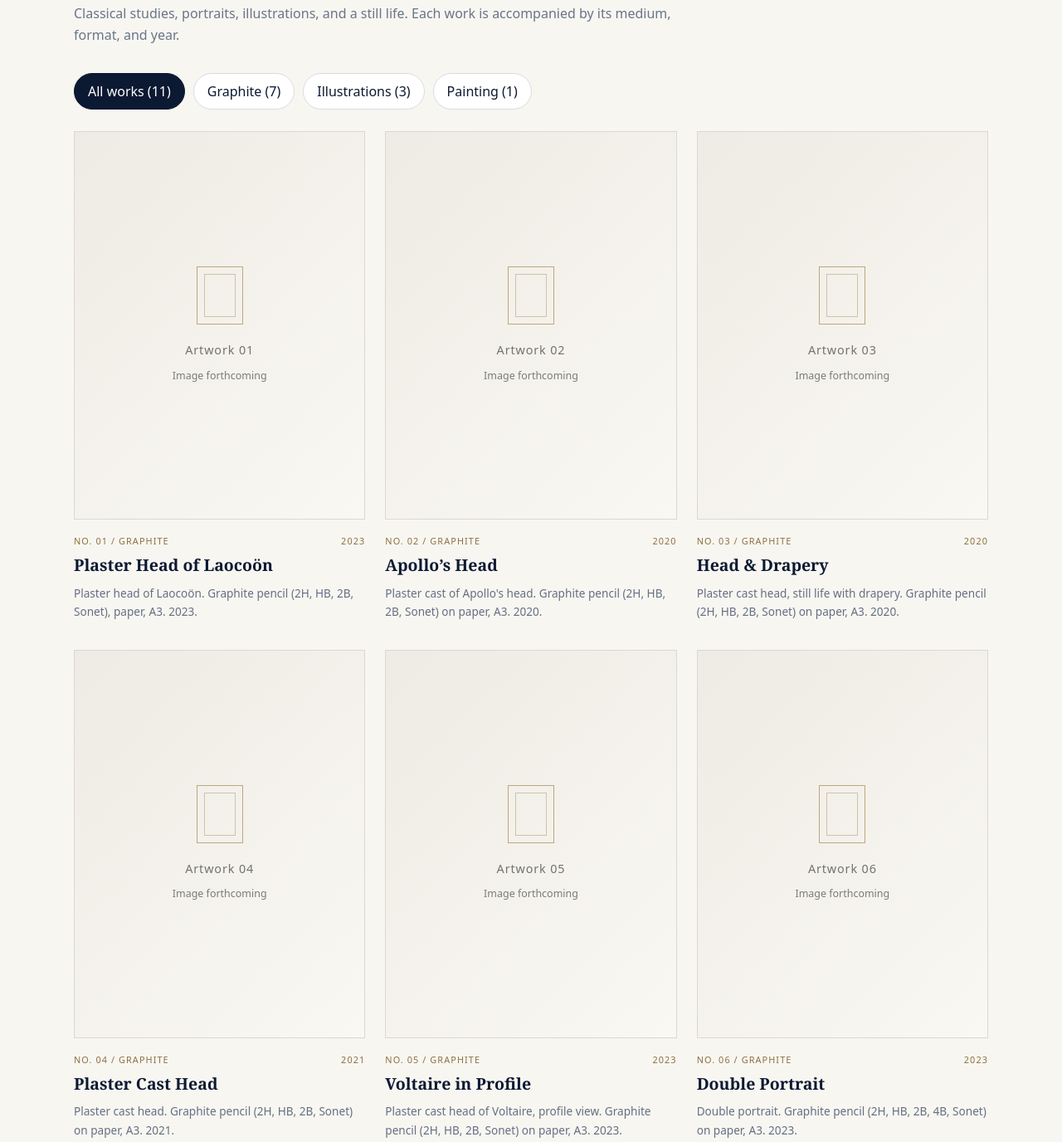
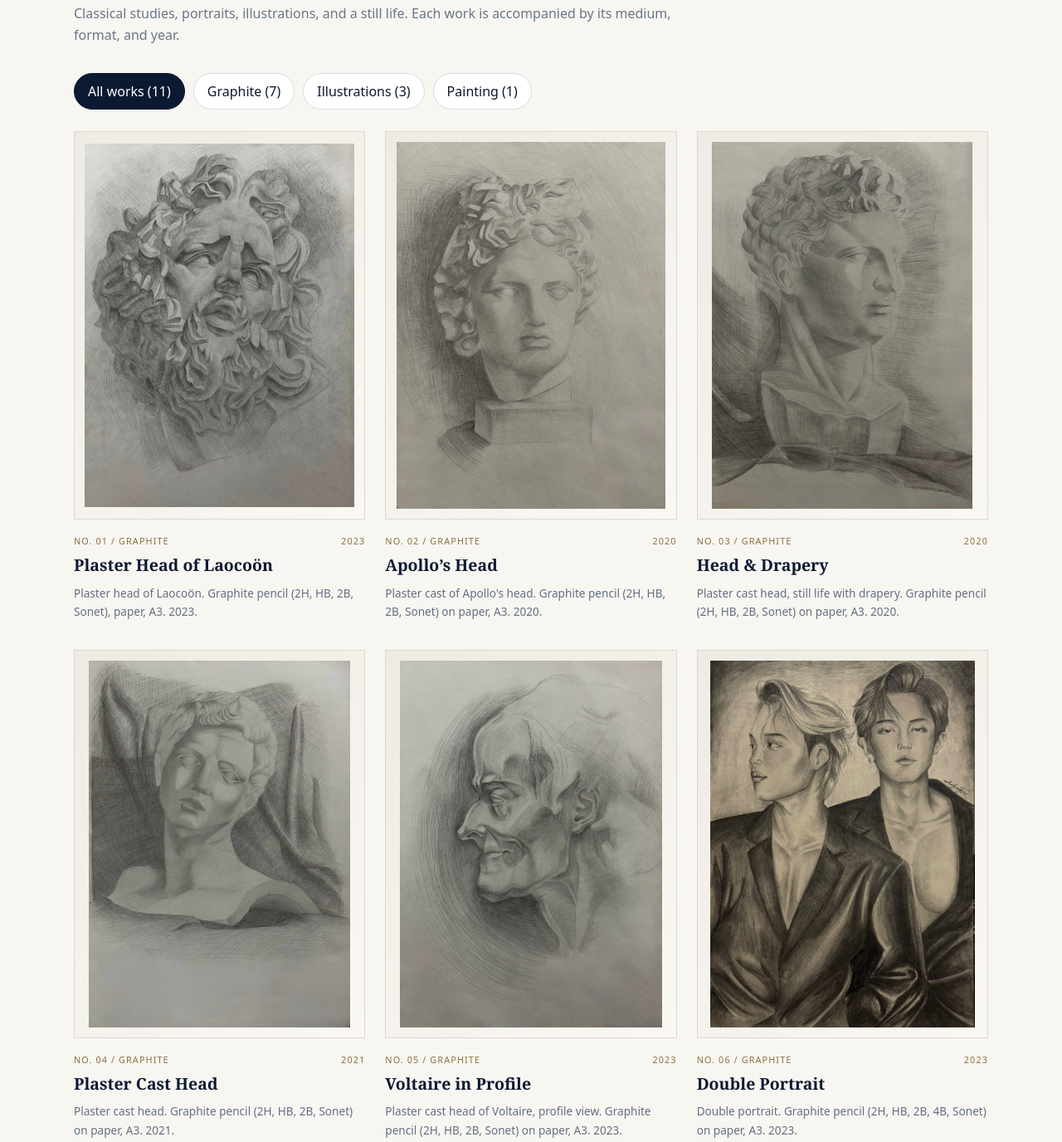
Before and after one commit to yorqinovshoxjaxon0605-del/aziza-gks, a plain HTML site: page index.html in a window 1280 px wide. Shown: the part 2057-3433 px from the top of the page at 83% size. Drawn offline with Linux system fonts and the light colour scheme.

Commit message:
Update artwork image sources in index.html

```diff
--- a/index.html
+++ b/index.html
@@ -88,42 +88,42 @@ Artwork 08's pencil grade 2HB and artwork 11's dimensions without units are reta
 </div><div class="art-grid"><!-- ARTWORK 01: place images/artwork-01.jpg beside this HTML's images folder; change src if using PNG/WebP. -->
 <figure class="artwork" data-category="graphite">
 <button class="media-preview" type="button" disabled aria-label="View Plaster Head of Laocoön">
-<img src="images/artwork-01.jpg" alt="Plaster Head of Laocoön" loading="lazy" decoding="async" hidden>
+<img src="plaster head.jpg" alt="Plaster Head of Laocoön" loading="lazy" decoding="async" hidden>
 <span class="media-placeholder"><span class="frame-mark" aria-hidden="true"></span><strong>Artwork 01</strong><small>Image forthcoming</small></span>
 <span class="view-label" aria-hidden="true">View image ↗</span></button>
 <figcaption><div class="work-meta"><span>NO. 01 / graphite</span><span>2023</span></div><h3>Plaster Head of Laocoön</h3><p>Plaster head of Laocoön. Graphite pencil (2H, HB, 2B, Sonet), paper, A3. 2023.</p></figcaption></figure>
 <!-- ARTWORK 02: place images/artwork-02.jpg beside this HTML's images folder; change src if using PNG/WebP. -->
 <figure class="artwork" data-category="graphite">
 <button class="media-preview" type="button" disabled aria-label="View Apollo’s Head">
-<img src="images/artwork-02.jpg" alt="Apollo’s Head" loading="lazy" decoding="async" hidden>
+<img src="plaster head of apollo.jpg" alt="Apollo’s Head" loading="lazy" decoding="async" hidden>
 <span class="media-placeholder"><span class="frame-mark" aria-hidden="true"></span><strong>Artwork 02</strong><small>Image forthcoming</small></span>
 <span class="view-label" aria-hidden="true">View image ↗</span></button>
 <figcaption><div class="work-meta"><span>NO. 02 / graphite</span><span>2020</span></div><h3>Apollo’s Head</h3><p>Plaster cast of Apollo&#x27;s head. Graphite pencil (2H, HB, 2B, Sonet) on paper, A3. 2020.</p></figcaption></figure>
 <!-- ARTWORK 03: place images/artwork-03.jpg beside this HTML's images folder; change src if using PNG/WebP. -->
 <figure class="artwork" data-category="graphite">
 <button class="media-preview" type="button" disabled aria-label="View Head &amp; Drapery">
-<img src="images/artwork-03.jpg" alt="Head &amp; Drapery" loading="lazy" decoding="async" hidden>
+<img src="drapery.jpg" alt="Head &amp; Drapery" loading="lazy" decoding="async" hidden>
 <span class="media-placeholder"><span class="frame-mark" aria-hidden="true"></span><strong>Artwork 03</strong><small>Image forthcoming</small></span>
 <span class="view-label" aria-hidden="true">View image ↗</span></button>
 <figcaption><div class="work-meta"><span>NO. 03 / graphite</span><span>2020</span></div><h3>Head &amp; Drapery</h3><p>Plaster cast head, still life with drapery. Graphite pencil (2H, HB, 2B, Sonet) on paper, A3. 2020.</p></figcaption></figure>
 <!-- ARTWORK 04: place images/artwork-04.jpg beside this HTML's images folder; change src if using PNG/WebP. -->
 <figure class="artwork" data-category="graphite">
 <button class="media-preview" type="button" disabled aria-label="View Plaster Cast Head">
-<img src="images/artwork-04.jpg" alt="Plaster Cast Head" loading="lazy" decoding="async" hidden>
+<img src="plaster cast head.jpg" alt="Plaster Cast Head" loading="lazy" decoding="async" hidden>
 <span class="media-placeholder"><span class="frame-mark" aria-hidden="true"></span><strong>Artwork 04</strong><small>Image forthcoming</small></span>
 <span class="view-label" aria-hidden="true">View image ↗</span></button>
 <figcaption><div class="work-meta"><span>NO. 04 / graphite</span><span>2021</span></div><h3>Plaster Cast Head</h3><p>Plaster cast head. Graphite pencil (2H, HB, 2B, Sonet) on paper, A3. 2021.</p></figcaption></figure>
 <!-- ARTWORK 05: place images/artwork-05.jpg beside this HTML's images folder; change src if using PNG/WebP. -->
 <figure class="artwork" data-category="graphite">
 <button class="media-preview" type="button" disabled aria-label="View Voltaire in Profile">
-<img src="images/artwork-05.jpg" alt="Voltaire in Profile" loading="lazy" decoding="async" hidden>
+<img src="voltaire.jpg" alt="Voltaire in Profile" loading="lazy" decoding="async" hidden>
 <span class="media-placeholder"><span class="frame-mark" aria-hidden="true"></span><strong>Artwork 05</strong><small>Image forthcoming</small></span>
 <span class="view-label" aria-hidden="true">View image ↗</span></button>
 <figcaption><div class="work-meta"><span>NO. 05 / graphite</span><span>2023</span></div><h3>Voltaire in Profile</h3><p>Plaster cast head of Voltaire, profile view. Graphite pencil (2H, HB, 2B, Sonet) on paper, A3. 2023.</p></figcaption></figure>
 <!-- ARTWORK 06: place images/artwork-06.jpg beside this HTML's images folder; change src if using PNG/WebP. -->
 <figure class="artwork" data-category="graphite">
 <button class="media-preview" type="button" disabled aria-label="View Double Portrait">
-<img src="images/artwork-06.jpg" alt="Double Portrait" loading="lazy" decoding="async" hidden>
+<img src="double portrait.jpg" alt="Double Portrait" loading="lazy" decoding="async" hidden>
 <span class="media-placeholder"><span class="frame-mark" aria-hidden="true"></span><strong>Artwork 06</strong><small>Image forthcoming</small></span>
 <span class="view-label" aria-hidden="true">View image ↗</span></button>
 <figcaption><div class="work-meta"><span>NO. 06 / graphite</span><span>2023</span></div><h3>Double Portrait</h3><p>Double portrait. Graphite pencil (2H, HB, 2B, 4B, Sonet) on paper, A3. 2023.</p></figcaption></figure>
```
